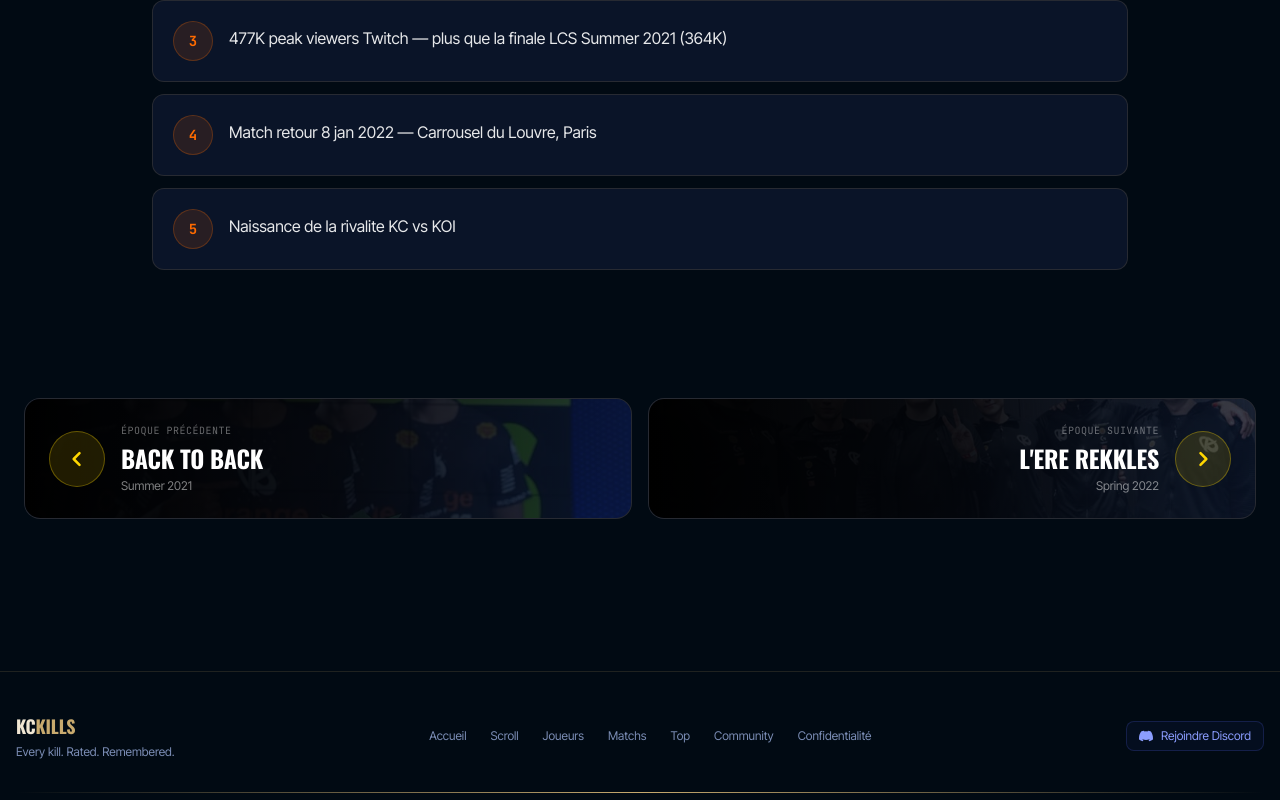
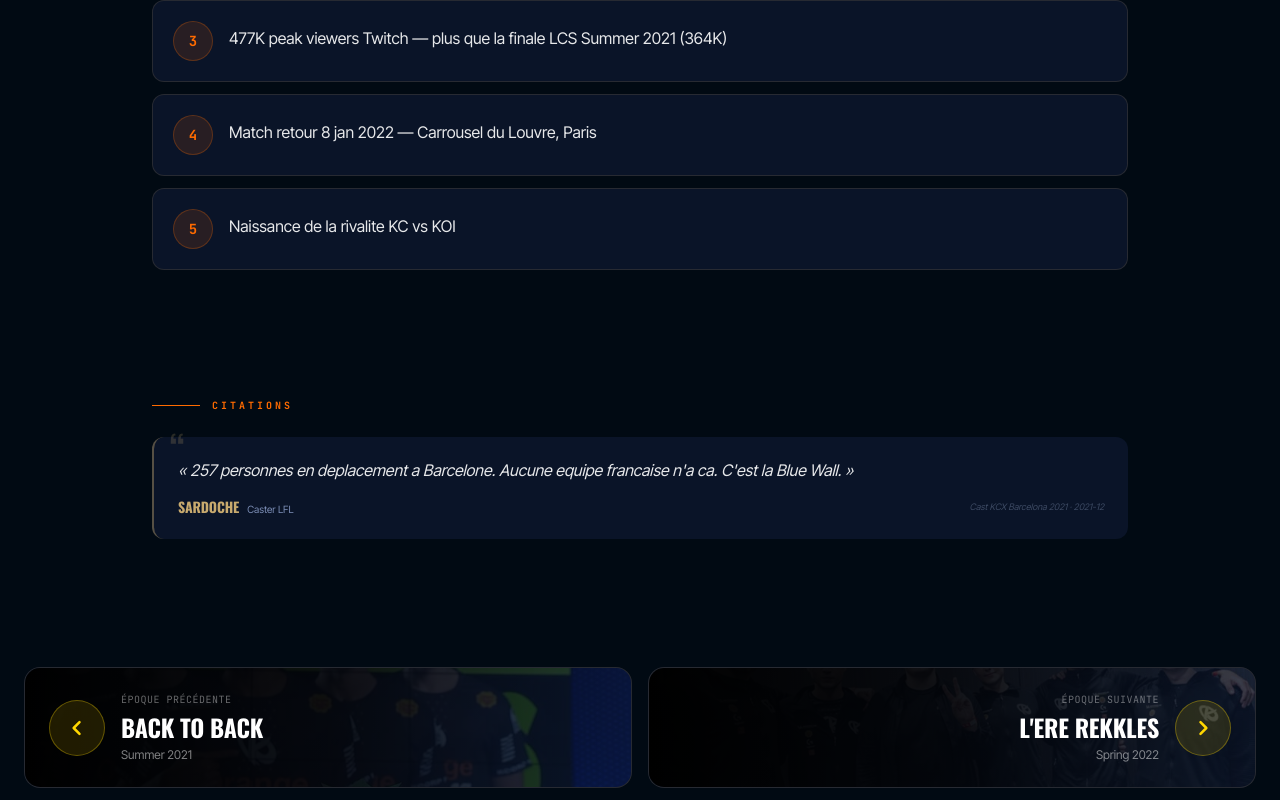
Before and after one commit to MaestroMed/kckills, a Next.js app in the folder web/: page /era/lfl-2021-showmatch in a window 1280 px wide. Shown: the part 1816-2616 px from the top of the page. Built offline with nearby package versions, Linux system fonts and the light colour scheme; no server answers.

Commit message:
feat: integrate sourced quotes into era pages

```diff
--- a/web/src/app/era/[id]/page.tsx
+++ b/web/src/app/era/[id]/page.tsx
@@ -7,6 +7,8 @@
 import { championSplashUrl } from "@/lib/constants";
 import { KC_LOGO, TEAM_LOGOS } from "@/lib/kc-assets";
 import { EraClipsSection } from "./era-clips";
+import { getQuotesByEra } from "@/lib/quotes";
+import { QuoteRow } from "@/components/QuoteCard";
 
 export const dynamic = "force-dynamic";
 
@@ -321,6 +323,26 @@
         </section>
       )}
 
+      {/* ═══ QUOTES ═══ */}
+      {(() => {
+        const quotes = getQuotesByEra(era.id);
+        if (quotes.length === 0) return null;
+        return (
+          <section className="relative max-w-5xl mx-auto px-6 py-16">
+            <div className="flex items-center gap-3 mb-6">
+              <span className="h-px w-12" style={{ backgroundColor: era.color }} />
+              <span
+                className="font-data text-[10px] uppercase tracking-[0.3em] font-bold"
+                style={{ color: era.color }}
+              >
+                Citations
+              </span>
+            </div>
+            <QuoteRow quotes={quotes} />
+          </section>
+        );
+      })()}
+
       {/* ═══ ROSTER ═══ */}
       {era.roster && (
         <section className="relative max-w-5xl mx-auto px-6 py-16">
```
